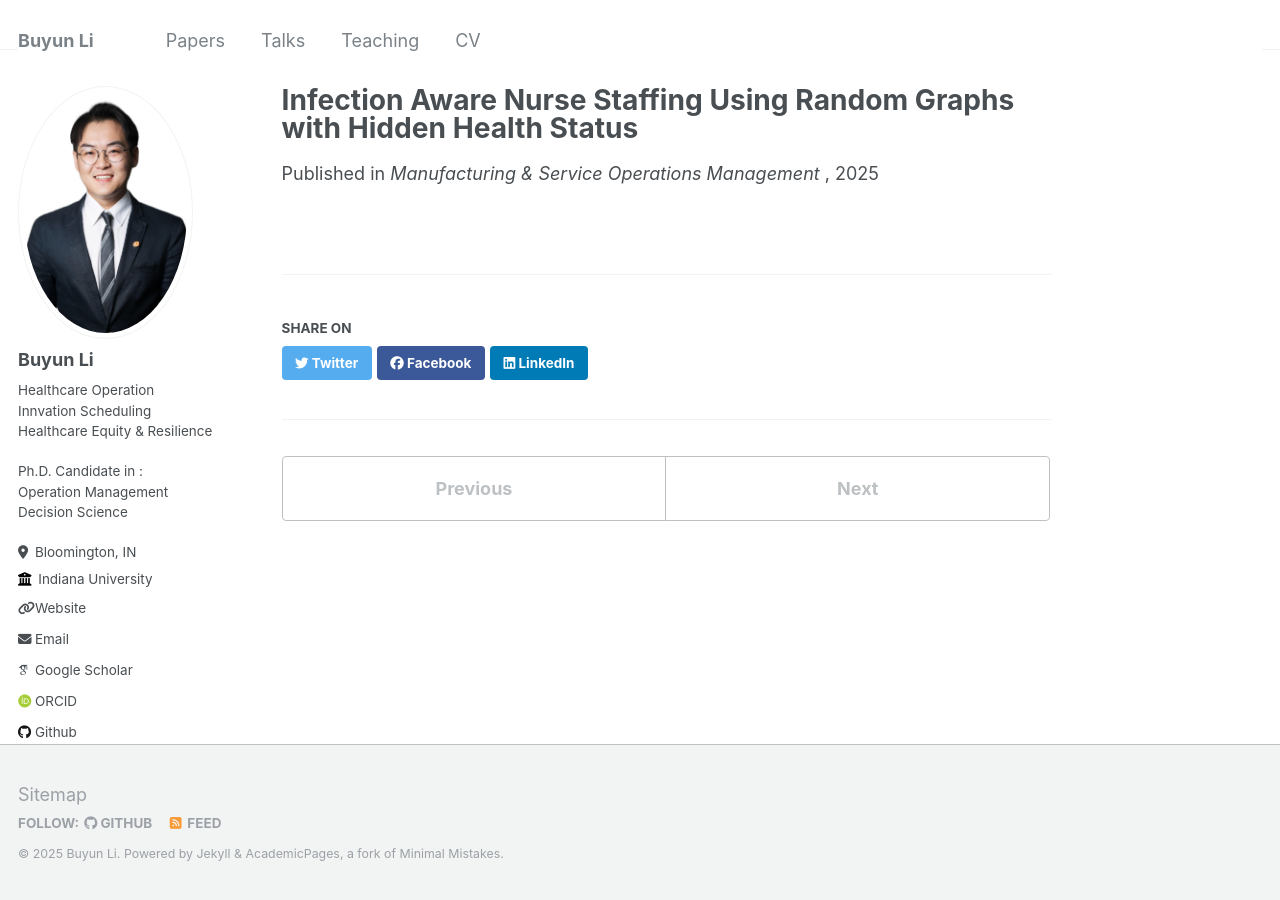
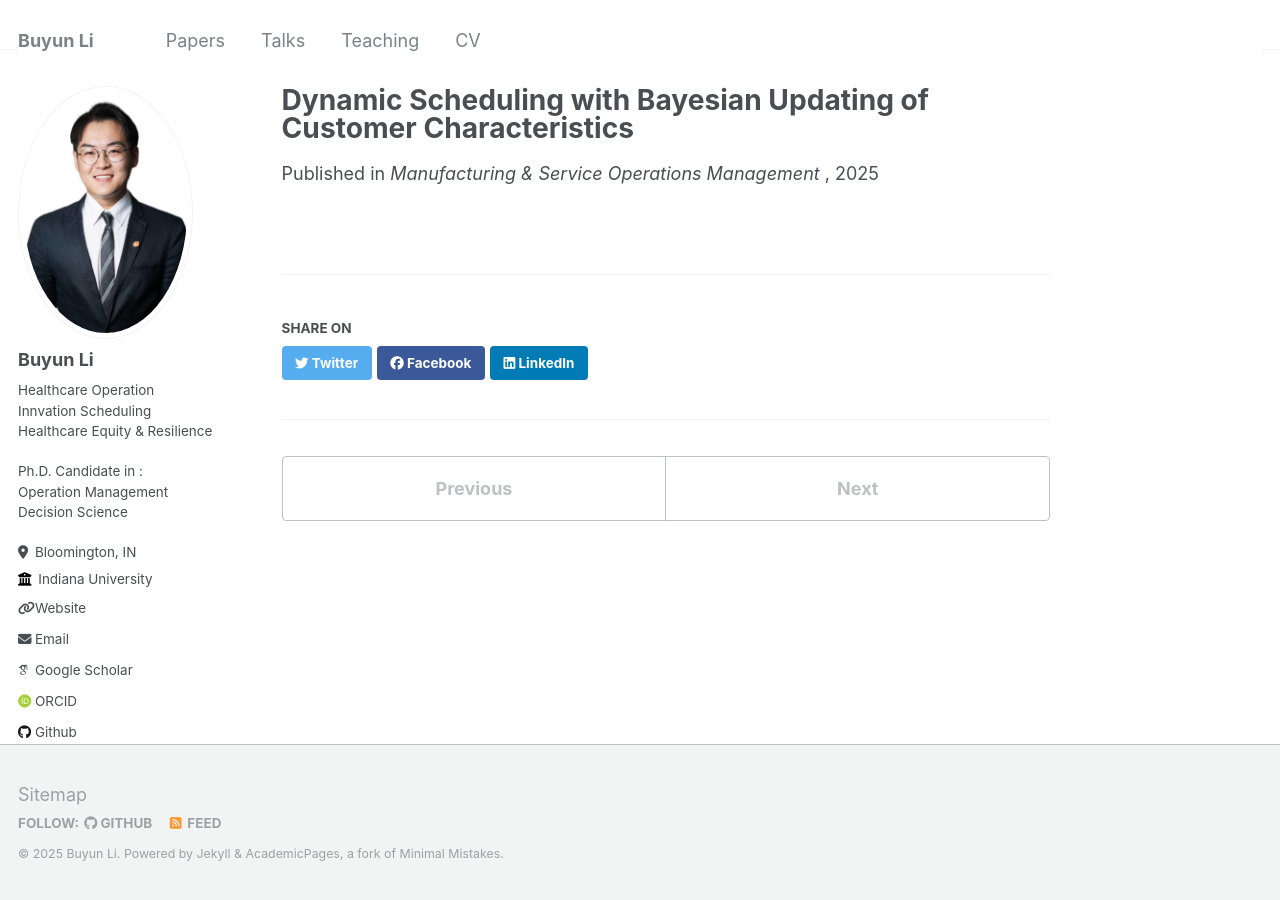
Before and after one commit to BuyunLi/BuyunLi.github.io, a Jekyll site: the page built from _publications/2023-paper2.md, in a window 1280 px wide. Built offline with Jekyll 4.4.1, drawn with Linux system fonts in a browser that asks for light colours; some web fonts are replaced.

Commit message:
Update 2023-paper2.md

```diff
--- a/_publications/2023-paper2.md
+++ b/_publications/2023-paper2.md
@@ -1,5 +1,5 @@
 ---
-title: "Infection Aware Nurse Staffing Using Random Graphs with Hidden Health Status"
+title: "Dynamic Scheduling with Bayesian Updating of Customer Characteristics"
 venue: " Manufacturing & Service Operations Management "
 status: "under_review"
 authors: "Buyun Li , Xiaoshan Peng, Owen Wu"
```
